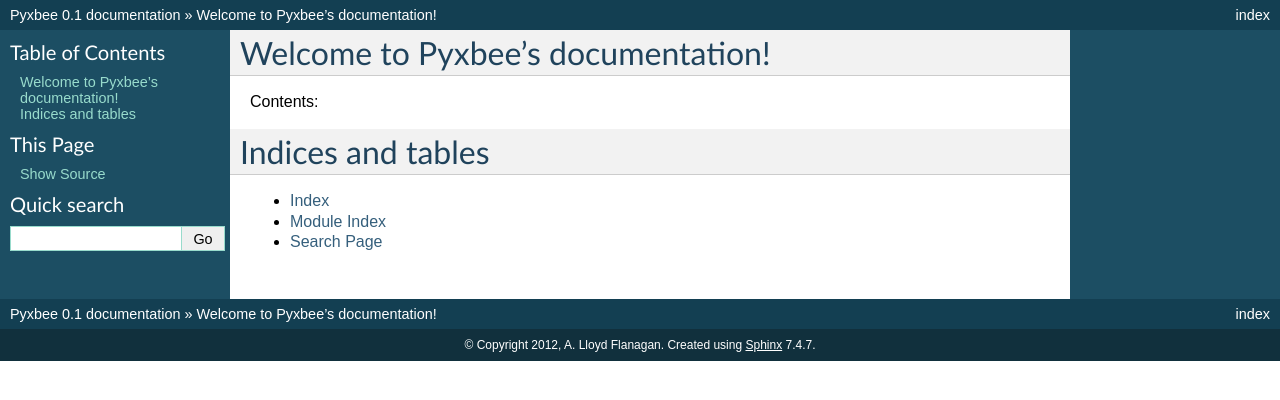
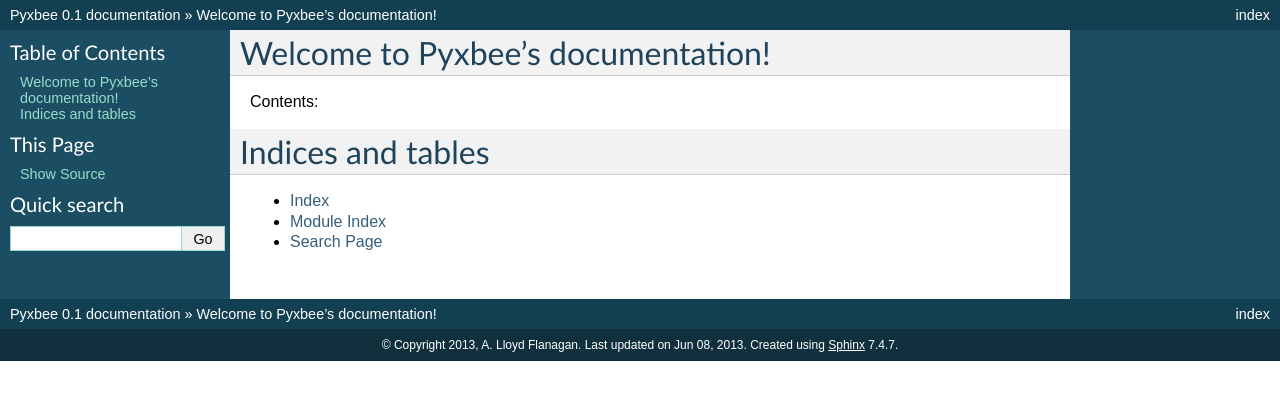
Before and after one commit to alflanagan/pyxbee, a Sphinx documentation site: the page built from docs/index.rst, in a window 1280 px wide. Shown: the top 400 px of the page. Built offline with Sphinx 7.4.7, drawn with Linux system fonts in a browser that asks for light colours.

Commit message:
update copyright, add hardware and ui docs dirs

```diff
--- a/docs/conf.py
+++ b/docs/conf.py
@@ -17,7 +17,8 @@ import sys, os
 # If extensions (or modules to document with autodoc) are in another directory,
 # add these directories to sys.path here. If the directory is relative to the
 # documentation root, use os.path.abspath to make it absolute, like shown here.
-#sys.path.insert(0, os.path.abspath('.'))
+sys.path.insert(0, os.path.join(os.path.abspath('..'), 'hardware'))
+sys.path.insert(0, os.path.join(os.path.abspath('..'), 'ui'))
 
 # -- General configuration -----------------------------------------------------
 
@@ -42,7 +43,7 @@ master_doc = 'index'
 
 # General information about the project.
 project = 'Pyxbee'
-copyright = '2012, A. Lloyd Flanagan'
+copyright = '2013, A. Lloyd Flanagan'
 
 # The version info for the project you're documenting, acts as replacement for
 # |version| and |release|, also used in various other places throughout the
@@ -125,11 +126,11 @@ html_static_path = ['_static']
 
 # If not '', a 'Last updated on:' timestamp is inserted at every page bottom,
 # using the given strftime format.
-#html_last_updated_fmt = '%b %d, %Y'
+html_last_updated_fmt = '%b %d, %Y'
 
 # If true, SmartyPants will be used to convert quotes and dashes to
 # typographically correct entities.
-#html_use_smartypants = True
+html_use_smartypants = True
 
 # Custom sidebar templates, maps document names to template names.
 #html_sidebars = {}
@@ -242,6 +243,5 @@ texinfo_documents = [
 # How to display URL addresses: 'footnote', 'no', or 'inline'.
 #texinfo_show_urls = 'footnote'
 
-
 # Example configuration for intersphinx: refer to the Python standard library.
 intersphinx_mapping = {'http://docs.python.org/': None}
```
